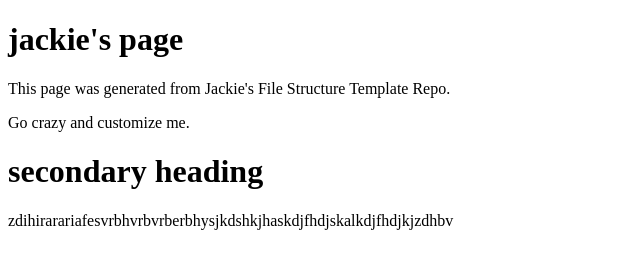
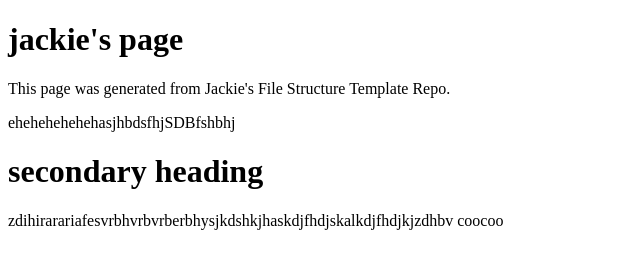
Before and after one commit to jackie2937/art101, a plain HTML site: page index.html in a window 1280 px wide. Shown: the whole page, without its empty margins (0-640 px from the left). Drawn offline with Linux system fonts and the light colour scheme.

Commit message:
coocoo
coocoo time nothing here

```diff
--- a/index.html
+++ b/index.html
@@ -10,9 +10,9 @@
 
 		<p>This page was generated from Jackie's File Structure Template Repo.</p>
 
-		<p>Go crazy and customize me.</p>
+		<p>ehehehehehehasjhbdsfhjSDBfshbhj</p>
 			<h1> secondary heading </h1>
-			<p>zdihirarariafesvrbhvrbvrberbhysjkdshkjhaskdjfhdjskalkdjfhdjkjzdhbv</p>
+			<p>zdihirarariafesvrbhvrbvrberbhysjkdshkjhaskdjfhdjskalkdjfhdjkjzdhbv coocoo</p>
 	</main>
 
 
```
